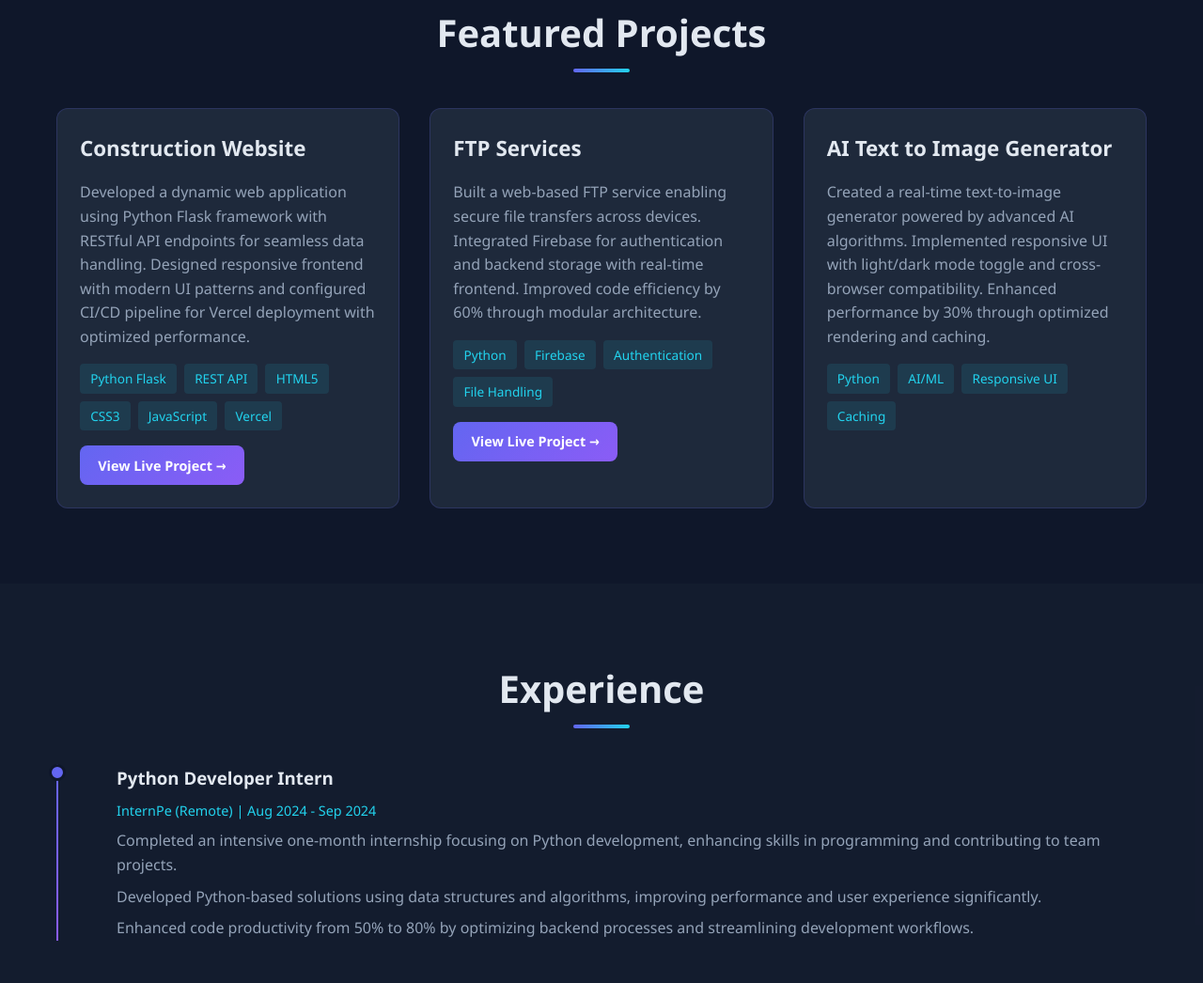
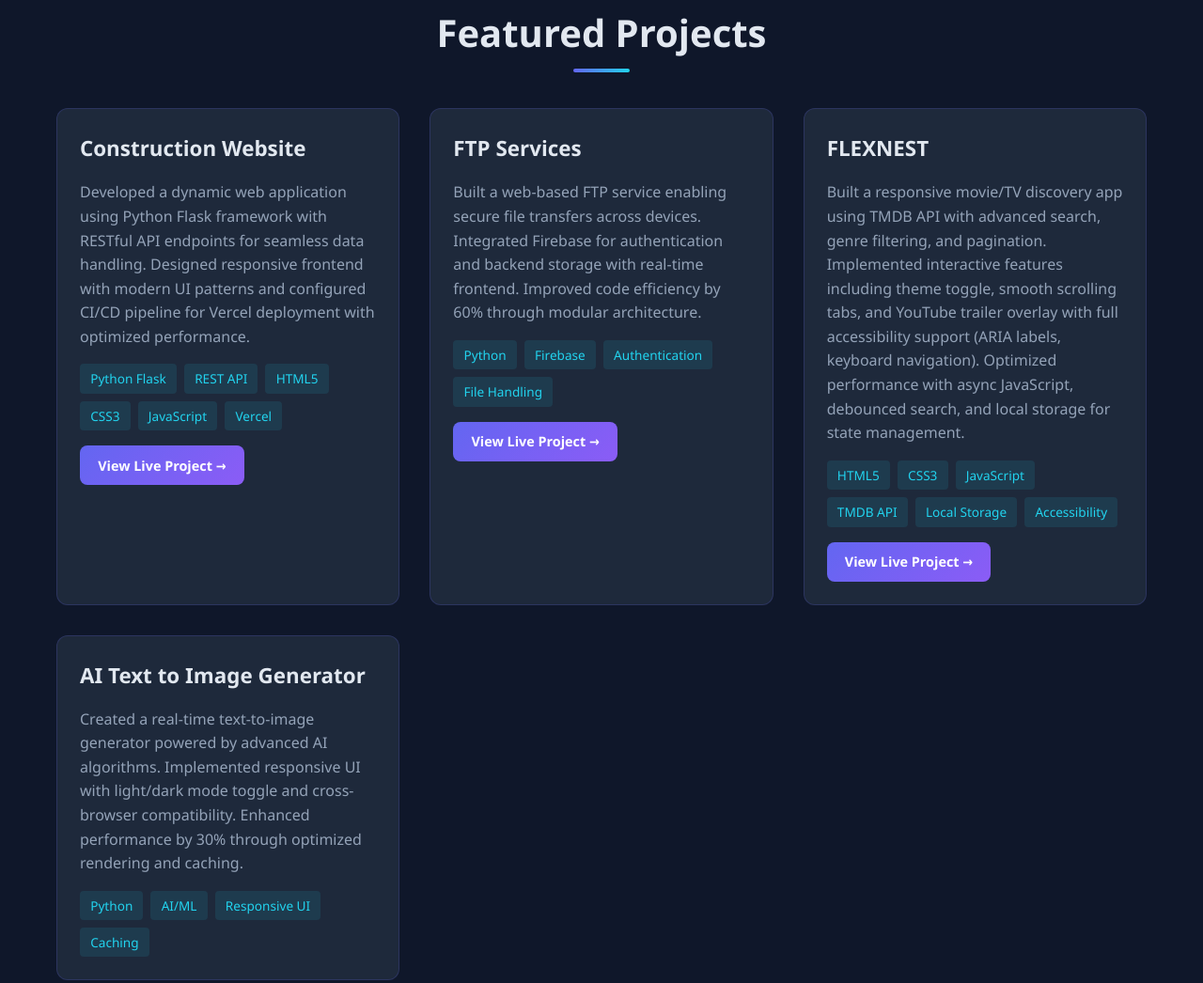
Before and after one commit to Pal7696/piyush_portfolio, a plain HTML site: page index.html in a window 1280 px wide. Shown: the part 2065-3111 px from the top of the page at 94% size. Drawn offline with Linux system fonts and the light colour scheme.

Commit message:
Update index.html

```diff
--- a/index.html
+++ b/index.html
@@ -596,6 +596,27 @@
 
                 <div class="project-card">
                     <div class="project-content">
+                        <h3 class="project-title">FLEXNEST</h3>
+                        <p class="project-description">
+                            Built a responsive movie/TV discovery app using TMDB API with advanced search, genre filtering,
+                            and pagination. Implemented interactive features including theme toggle, smooth scrolling tabs,
+                            and YouTube trailer overlay with full accessibility support (ARIA labels, keyboard navigation).
+                            Optimized performance with async JavaScript, debounced search, and local storage for state management.
+                        </p>
+                        <div class="project-tech">
+                            <span class="tech-badge">HTML5</span>
+                            <span class="tech-badge">CSS3</span>
+                            <span class="tech-badge">JavaScript</span>
+                            <span class="tech-badge">TMDB API</span>
+                            <span class="tech-badge">Local Storage</span>
+                            <span class="tech-badge">Accessibility</span>
+                        </div>
+                        <a href="https://flexnest-one.vercel.app/" target="_blank" class="btn btn-primary" style="display: inline-block; margin-top: 1rem; padding: 0.6rem 1.2rem; font-size: 0.9rem;">View Live Project →</a>
+                    </div>
+                </div>
+
+                <div class="project-card">
+                    <div class="project-content">
                         <h3 class="project-title">AI Text to Image Generator</h3>
                         <p class="project-description">
                             Created a real-time text-to-image generator powered by advanced AI algorithms.
```
